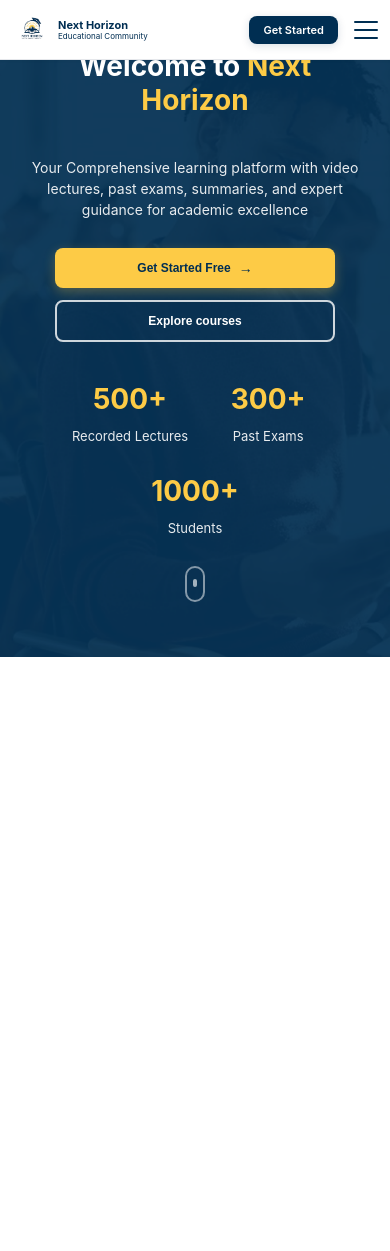
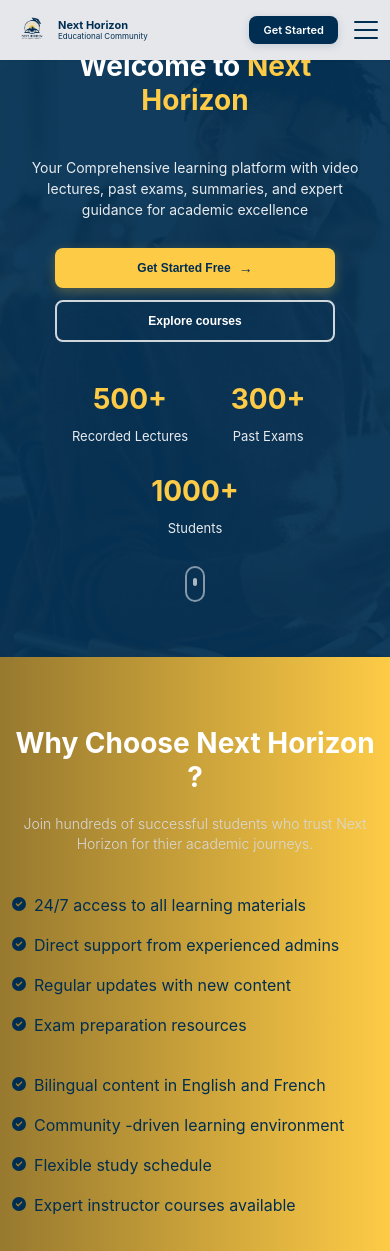
Before and after one commit to JasonD16/techtalks-NextHorizon-phpA-ReactE, a React (Create React App) app in the folder frontend/next-horizon/: page / in a window 390 px wide. Before the commit the page ends 844 px from the top, so only its background shows below. Built offline with nearby package versions, Linux system fonts and the light colour scheme.

Commit message:
merged aya's branch with yara's branch

```diff
--- a/frontend/next-horizon/package.json
+++ b/frontend/next-horizon/package.json
@@ -9,6 +9,8 @@
     "@testing-library/user-event": "^13.5.0",
     "react": "^19.2.0",
     "react-dom": "^19.2.0",
+    "react-icons": "^5.5.0",
+    "react-router-dom": "^7.10.1",
     "react-scripts": "5.0.1",
     "web-vitals": "^2.1.4"
   },
--- a/frontend/next-horizon/src/App.js
+++ b/frontend/next-horizon/src/App.js
@@ -1,12 +1,32 @@
+import React from "react";
+import { BrowserRouter as Router, Routes, Route } from "react-router-dom";
+
 import Navbar from './component/navbar/navbar';
 import HeroSection from './component/heroSection/heroSection';
+import About from './component/about/about';
+
+import "./App.css";
 
 function App() {
   return (
-    <div className="App">
-      <Navbar />
-      <HeroSection />
-    </div>
+    <Router>
+      <div className="app-container">
+
+        <Routes>
+
+          {/* Home page (using your components Navbar, Year, Courses, About) */}
+          <Route path="/" element={
+            <>
+              <Navbar />
+              <HeroSection />
+              <About />
+            </>
+          } />
+
+        </Routes>
+
+      </div>
+    </Router>
   );
 }
 
--- /dev/null
+++ b/frontend/next-horizon/src/component/about/about.css
@@ -0,0 +1,248 @@
+.about-main {
+    display: grid;
+    grid-template-columns: 1fr 1fr;
+    gap: 100px;
+    max-width: 1200px;
+    margin: 0 auto;
+    padding: 40px 20px;
+}
+
+.about-check-icon {
+    color: #002E52;
+    margin-right: 12px;
+    font-size: 20px;
+    vertical-align: middle;
+    margin-top: 3px;
+    flex-shrink: 0;
+}
+
+.about-header {
+    margin-top: 100px;
+    text-align: center;
+    margin-bottom: 60px;
+    color: white;
+    padding: 0 20px;
+}
+
+.about-title {
+    color: white;
+    font-size: 48px;
+    font-family: 'Inter', sans-serif;
+    font-weight: 700;
+    line-height: 1.2;
+    word-wrap: break-word;
+    margin-bottom: 20px;
+}
+
+.about-paragraph {
+    color: #D9D9D9;
+    font-size: 20px;
+    font-family: 'Inter', sans-serif;
+    font-weight: 300;
+    line-height: 27px;
+    word-wrap: break-word;
+    max-width: 800px;
+    margin: 0 auto;
+}
+
+body {
+    font-family: 'Inter', sans-serif;
+    background: linear-gradient(to right, #97792f, #fdcb46);
+    background-repeat: no-repeat;
+    margin: 0;
+    min-height: 100vh;
+    padding: 0;
+}
+
+.about-list {
+    list-style-type: none;
+    padding: 0;
+    margin: 0;
+}
+
+.about-column {
+    padding: 0;
+}
+
+.about-list-item {
+    color: #002E52;
+    font-size: 24px;
+    font-family: 'Inter', sans-serif;
+    font-weight: 400;
+    line-height: 27px;
+    word-wrap: break-word;
+    margin-bottom: 40px;
+    display: flex;
+    align-items: flex-start;
+}
+
+/* ===========================
+   Responsive Design
+   =========================== */
+
+/* Large Tablets and Small Desktops (1024px and below) */
+@media (max-width: 1024px) {
+    .about-main {
+        gap: 60px;
+        padding: 30px 20px;
+    }
+
+    .about-header {
+        margin-top: 80px;
+        margin-bottom: 50px;
+    }
+
+    .about-title {
+        font-size: 42px;
+    }
+
+    .about-paragraph {
+        font-size: 18px;
+        line-height: 25px;
+    }
+
+    .about-list-item {
+        font-size: 22px;
+        line-height: 26px;
+        margin-bottom: 35px;
+    }
+
+    .about-check-icon {
+        font-size: 18px;
+    }
+}
+
+/* Tablets (768px and below) */
+@media (max-width: 768px) {
+    .about-main {
+        gap: 40px;
+        padding: 25px 16px;
+    }
+
+    .about-header {
+        margin-top: 70px;
+        margin-bottom: 40px;
+        padding: 0 16px;
+    }
+
+    .about-title {
+        font-size: 36px;
+    }
+
+    .about-paragraph {
+        font-size: 16px;
+        line-height: 23px;
+    }
+
+    .about-list-item {
+        font-size: 20px;
+        line-height: 24px;
+        margin-bottom: 30px;
+    }
+
+    .about-check-icon {
+        font-size: 16px;
+        margin-right: 10px;
+    }
+}
+
+/* Mobile Landscape (640px and below) - Switch to Single Column */
+@media (max-width: 640px) {
+    .about-main {
+        grid-template-columns: 1fr;
+        gap: 20px;
+        padding: 20px 16px;
+    }
+
+    .about-header {
+        margin-top: 80px;
+        margin-bottom: 30px;
+    }
+
+    .about-title {
+        font-size: 32px;
+    }
+
+    .about-paragraph {
+        font-size: 15px;
+        line-height: 22px;
+    }
+
+    .about-list-item {
+        font-size: 18px;
+        line-height: 22px;
+        margin-bottom: 25px;
+    }
+
+    .about-check-icon {
+        font-size: 15px;
+        margin-right: 10px;
+        margin-top: 2px;
+    }
+}
+
+/* Mobile Portrait (480px and below) */
+@media (max-width: 480px) {
+    .about-main {
+        padding: 16px 12px;
+    }
+
+    .about-header {
+        margin-top: 70px;
+        margin-bottom: 25px;
+        padding: 0 12px;
+    }
+
+    .about-title {
+        font-size: 28px;
+    }
+
+    .about-paragraph {
+        font-size: 14px;
+        line-height: 20px;
+    }
+
+    .about-list-item {
+        font-size: 16px;
+        line-height: 20px;
+        margin-bottom: 20px;
+    }
+
+    .about-check-icon {
+        font-size: 14px;
+        margin-right: 8px;
+    }
+}
+
+/* Very Small Mobile (360px and below) */
+@media (max-width: 360px) {
+    .about-main {
+        padding: 12px 10px;
+    }
+
+    .about-header {
+        margin-top: 60px;
+        margin-bottom: 20px;
+        padding: 0 10px;
+    }
+
+    .about-title {
+        font-size: 24px;
+    }
+
+    .about-paragraph {
+        font-size: 13px;
+        line-height: 18px;
+    }
+
+    .about-list-item {
+        font-size: 14px;
+        line-height: 18px;
+        margin-bottom: 16px;
+    }
+
+    .about-check-icon {
+        font-size: 12px;
+        margin-right: 6px;
+    }
+}
--- /dev/null
+++ b/frontend/next-horizon/src/component/about/about.js
@@ -0,0 +1,61 @@
+import "./about.css";
+import { FaCircleCheck } from "react-icons/fa6";
+
+function about() {
+    return (
+        <>
+            <div className="about-header">
+                <h1 className="about-title">Why Choose Next Horizon ?</h1>
+                <p className="about-paragraph">
+                    Join hundreds of successful students who trust Next Horizon for thier
+                    academic journeys.
+                </p>
+            </div>
+            <div className="about-main">
+                <div className="about-column">
+                    <ul className="about-list">
+                        <li className="about-list-item">
+                            <FaCircleCheck className="about-check-icon" />
+                            24/7 access to all learning materials
+                        </li>
+                        <li className="about-list-item">
+                            {" "}
+                            <FaCircleCheck className="about-check-icon" /> Direct support from
+                            experienced admins
+                        </li>
+                        <li className="about-list-item">
+                            <FaCircleCheck className="about-check-icon" />
+                            Regular updates with new content{" "}
+                        </li>
+                        <li className="about-list-item">
+                            <FaCircleCheck className="about-check-icon" /> Exam preparation resources{" "}
+                        </li>
+                    </ul>
+                </div>
+
+                <div className="about-column">
+                    <ul className="about-list">
+                        <li className="about-list-item">
+                            <FaCircleCheck className="about-check-icon" />
+                            Bilingual content in English and French
+                        </li>
+                        <li className="about-list-item">
+                            {" "}
+                            <FaCircleCheck className="about-check-icon" /> Community -driven learning
+                            environment
+                        </li>
+                        <li className="about-list-item">
+                            <FaCircleCheck className="about-check-icon" />
+                            Flexible study schedule{" "}
+                        </li>
+                        <li className="about-list-item">
+                            <FaCircleCheck className="about-check-icon" /> Expert instructor courses
+                            available{" "}
+                        </li>
+                    </ul>
+                </div>
+            </div>
+        </>
+    );
+}
+export default about;
--- a/frontend/next-horizon/src/component/navbar/navbar.css
+++ b/frontend/next-horizon/src/component/navbar/navbar.css
@@ -4,7 +4,7 @@
 .navbar {
     width: 100%;
     height: 60px;
-    background: #FFFFFF;
+    background: #E5E7EB;
     border-bottom: 1px solid #E5E7EB;
     box-shadow: 0px 1px 3px rgba(0, 0, 0, 0.05);
     position: fixed;
```
Also changed, not shown: 1 other file (tests, documents, lock files or other folders).
